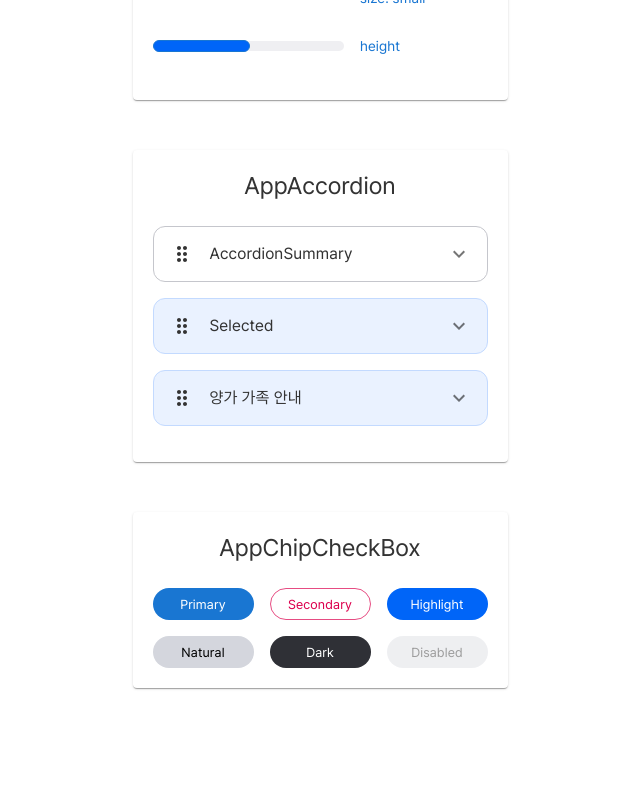
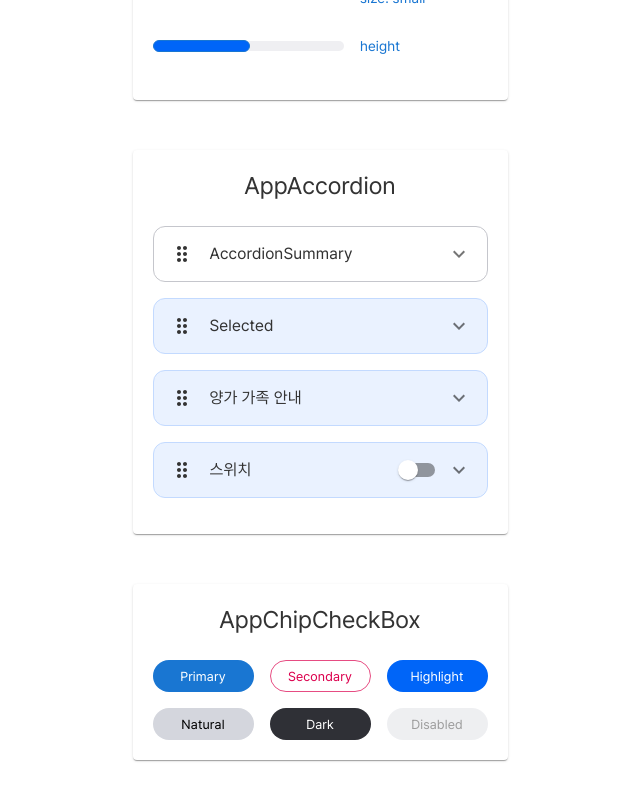
Before and after one commit to The-Wedding-Lab/The-Wedding-Lab, a Next.js app: page /ui in a window 1280 px wide. Shown: the part 1856-2656 px from the top of the page, without its empty margins (320-960 px from the left). Built offline with nearby package versions, Linux system fonts and the light colour scheme.

Commit message:
feat: AppAccordion 스위치 UI 예시 추가

```diff
--- a/src/page/ui/UiPage.tsx
+++ b/src/page/ui/UiPage.tsx
@@ -14,6 +14,7 @@ import {
   Checkbox,
   FormControlLabel,
   FormGroup,
+  Switch,
   Typography,
 } from "@mui/material";
 import React, { useState } from "react";
@@ -336,6 +337,41 @@ const UiPage = () => {
             </AccordionDetails>
           </AppAccordion>
         </ProgressBarBox>
+        <ProgressBarBox>
+          <AppAccordion sx={{ width: "100%" }} selected={testSelected}>
+            <AccordionSummary
+              expandIcon={<ExpandMore />}
+              sx={{
+                "& .MuiAccordionSummary-content": {
+                  m: 0,
+                },
+              }}
+            >
+              <Box
+                sx={{
+                  display: "flex",
+                  alignItems: "center",
+                  justifyContent: "space-between",
+                  width: "100%",
+                }}
+              >
+                <Box
+                  sx={{ display: "flex", alignItems: "center", gap: "16px" }}
+                >
+                  <DragIndicator />
+                  <Typography>스위치</Typography>
+                </Box>
+                <Switch
+                  onClick={(e) => {
+                    e.stopPropagation();
+                    setTestSelected(!testSelected);
+                  }}
+                />
+              </Box>
+            </AccordionSummary>
+            <AccordionDetails>내용</AccordionDetails>
+          </AppAccordion>
+        </ProgressBarBox>
       </CardWrapper>
       <CardWrapper title="AppChipCheckBox">
         <ContentBox gridTemplateColumns="repeat(3, 1fr)">
```
